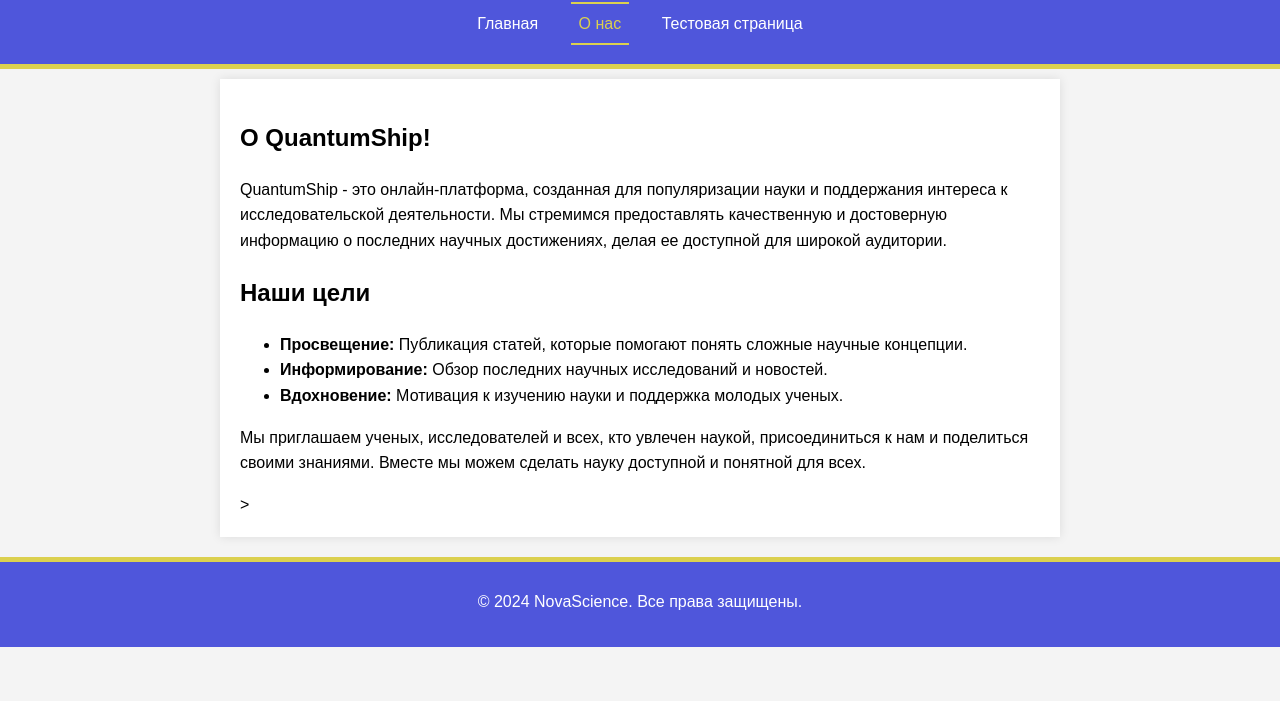
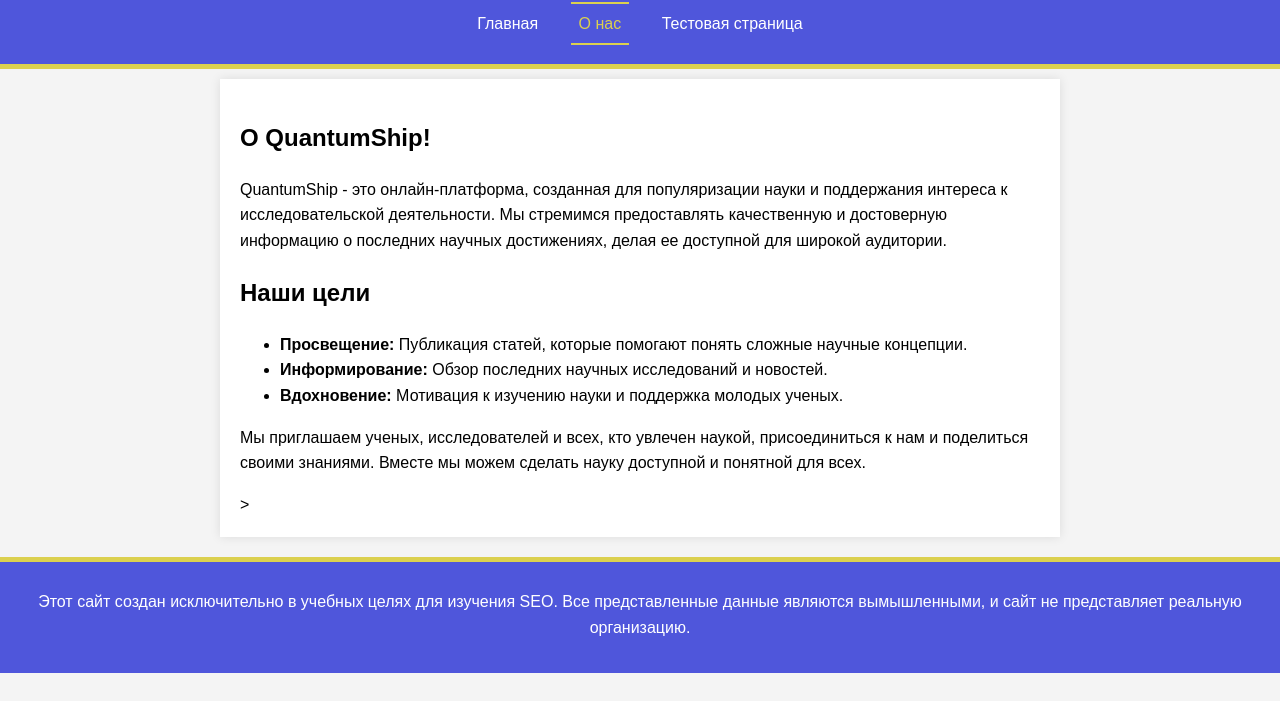
Before and after one commit to SpiritOf2277/QuantumShip, a plain HTML site: page about.html in a window 1280 px wide. Shown: the part 99-800 px from the top of the page. Drawn offline with Linux system fonts and the light colour scheme.

Commit message:
Footer update

```diff
--- a/about.html
+++ b/about.html
@@ -32,7 +32,7 @@
         </section>>
     </main>
     <footer>
-        <p>&copy; 2024 NovaScience. Все права защищены.</p>
+        <p>Этот сайт создан исключительно в учебных целях для изучения SEO. Все представленные данные являются вымышленными, и сайт не представляет реальную организацию.</p>
     </footer>
 </body>
 </html>
```
Also changed, not shown: index.html (+1 -1 lines), tetstpage.html (+1 -1 lines).
